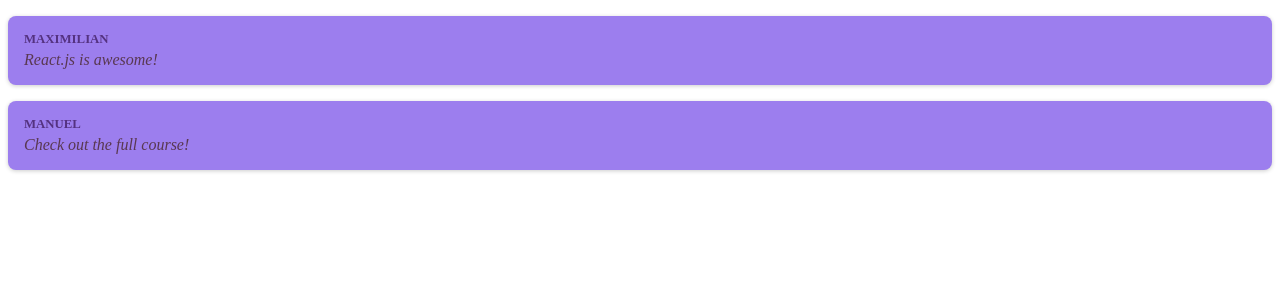
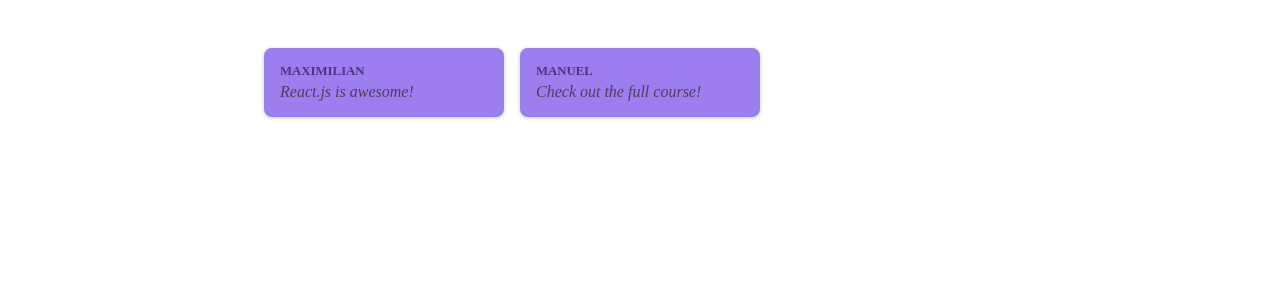
Before and after one commit to YunWonYong/nextjs, a React (Vite) app in the folder create-crash-course/: page / in a window 1280 px wide. Shown: the top 300 px of the page. Built offline with nearby package versions, Linux system fonts and the light colour scheme.

Commit message:
react PostList component create

```diff
--- a/create-crash-course/src/App.jsx
+++ b/create-crash-course/src/App.jsx
@@ -1,25 +1,10 @@
-import Post from "./components/Post";
+import PostList from "./components/PostList";
 
 // root component
 const App = () => {
     return (
         <main>
-            <Post
-                author="Maximilian"
-                body="React.js is awesome!"
-            />
-            <Post
-                author="Manuel"
-                body="Check out the full course!"
-            />
-            {/* <Post
-                author=""
-                body=""
-            />
-            <Post
-                author=""
-                body=""
-            /> */}
+            <PostList />
         </main>
     );
 }
--- a/create-crash-course/src/components/Post.jsx
+++ b/create-crash-course/src/components/Post.jsx
@@ -1,7 +1,7 @@
 import classes from "./Post.module.css";
 const Post = ({ author, body }) => {
     return (
-        <div
+        <li
             className={ classes.post }
             // className="post"
             // style={{
@@ -23,7 +23,7 @@ const Post = ({ author, body }) => {
                     body
                 }
             </p>
-        </div>
+        </li>
     );
 };
 
--- /dev/null
+++ b/create-crash-course/src/components/PostList.jsx
@@ -0,0 +1,30 @@
+import classes from "./PostList.module.css";
+import Post from "./Post";
+
+const PostList = () => {
+    return (
+        <ul
+            className={ classes.posts }
+        >
+            <Post
+                author="Maximilian"
+                body="React.js is awesome!"
+            />
+            <Post
+                author="Manuel"
+                body="Check out the full course!"
+            />
+            {/* <Post
+                author=""
+                body=""
+            />
+            <Post
+                author=""
+                body=""
+            /> */}
+        </ul>
+
+    );
+};
+
+export default PostList;
--- /dev/null
+++ b/create-crash-course/src/components/PostList.module.css
@@ -0,0 +1,10 @@
+.posts {
+    list-style: none;
+    max-width: 50rem;
+    margin: 1rem auto;
+    padding: 1rem 0;
+    display: grid;
+    gap: 1rem;
+    grid-template-columns: repeat(3, 30%);
+    justify-content: center;
+}
--- a/create-crash-course/src/index.css
+++ b/create-crash-course/src/index.css
@@ -66,7 +66,3 @@ button:focus-visible {
     background-color: #f9f9f9;
   }
 } */
-
-.post {
-  background-color: lightblue ;
-}
```
